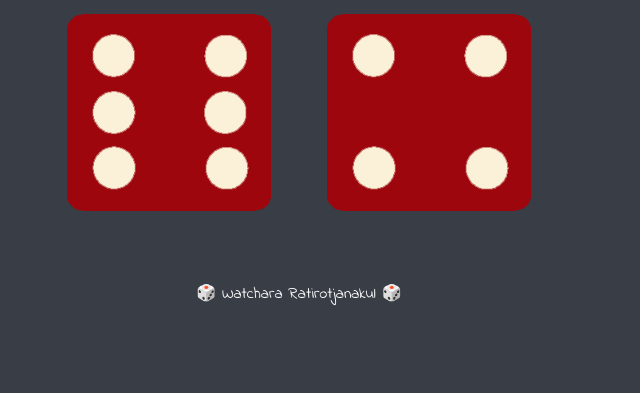
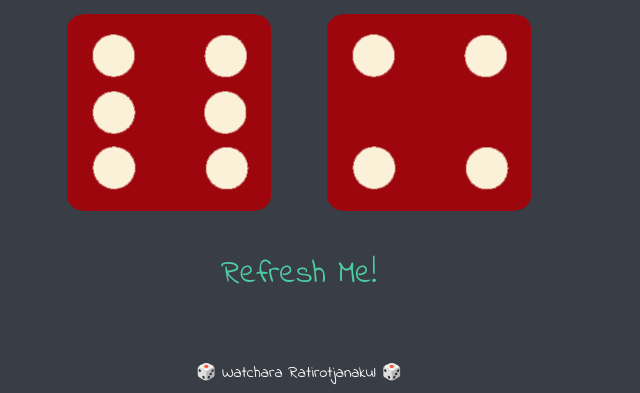
Before and after one commit to Tl3asl2/Dicee-game, a plain HTML site: page index.html in a window 1280 px wide. Shown: the part 481-874 px from the top of the page, without its empty margins (341-981 px from the left). Before the commit the page ends 800 px from the top, so only its background shows below. Drawn offline with Linux system fonts and the light colour scheme.

Commit message:
Update index.html

```diff
--- a/index.html
+++ b/index.html
@@ -21,6 +21,7 @@
         <img class="img2" src="images/dice6.png">
       </div>
 
+      <p>Refresh Me!</p>
     </div>
 
   <script src="javascript/index.js"></script>
```
